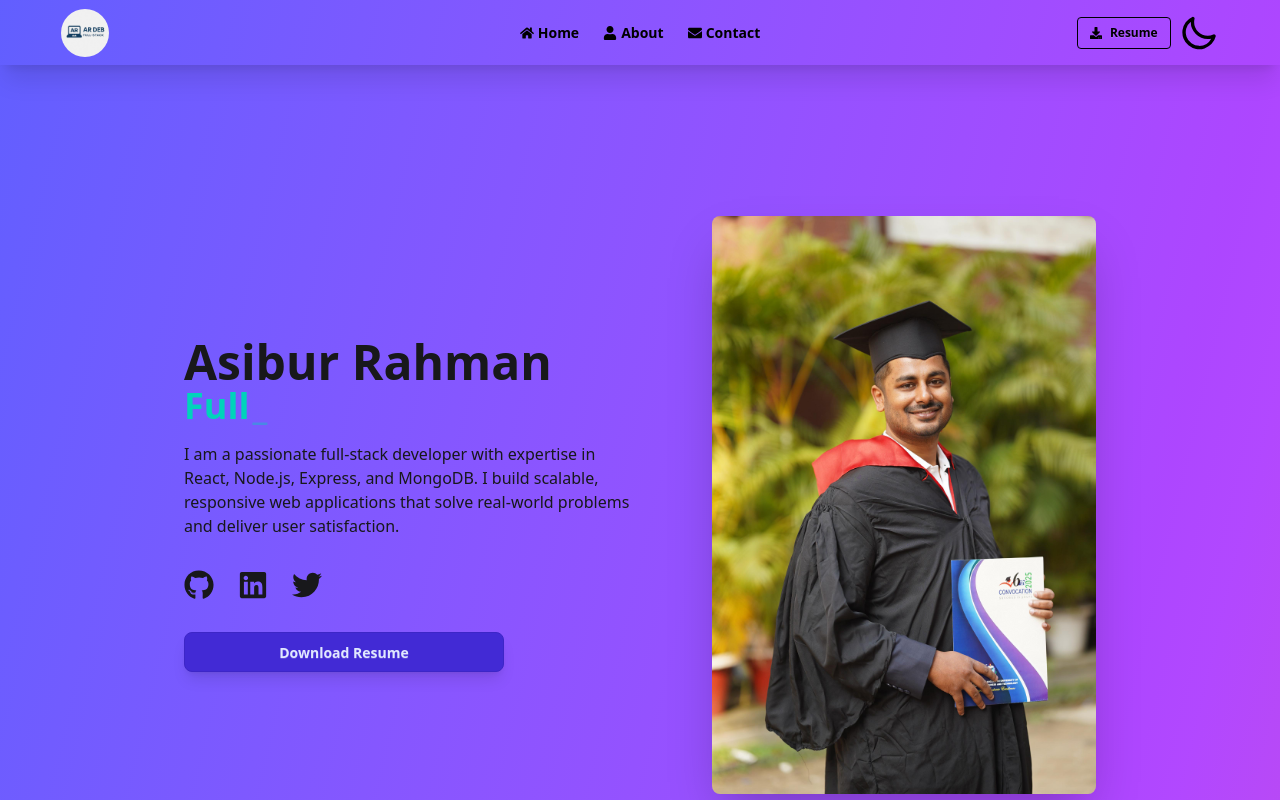
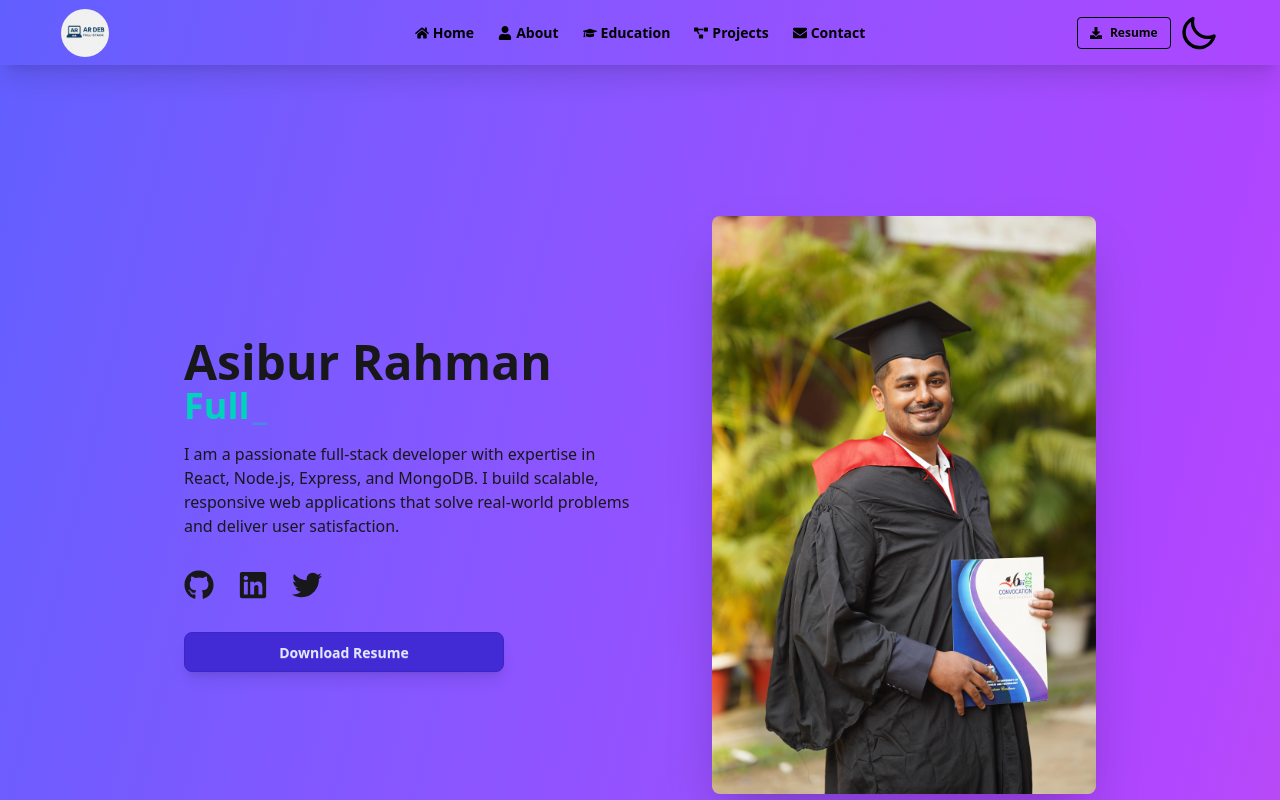
Before and after one commit to asiburrahman/portfolio_react, a React (Vite) app: page / in a window 1280 px wide. Shown: the top 800 px of the page. Built offline with nearby package versions, Linux system fonts and the light colour scheme.

Commit message:
Update resume navbar etc

```diff
--- a/src/componant/Education.jsx
+++ b/src/componant/Education.jsx
@@ -5,6 +5,7 @@ import { FaGraduationCap, FaUniversity, FaCalendarAlt, FaSchool } from 'react-ic
 const EducationCard = ({ delay = 0, children }) => {
   return (
     <motion.div
+      id="education"
       initial={{ opacity: 0, y: 40 }}
       whileInView={{ opacity: 1, y: 0 }}
       viewport={{ once: false, amount: 0.2 }}
--- a/src/componant/Hero.jsx
+++ b/src/componant/Hero.jsx
@@ -44,7 +44,7 @@ const Hero = () => {
             <a href="https://x.com/asibur70" target="_blank" rel="noreferrer" aria-label="Twitter"><FaTwitter /></a>
           </div>
           <a
-            href="/resume.pdf"
+            href="/asibur_rahman.pdf"
             download
             className="btn btn-primary mt-8 w-full max-w-xs mx-auto lg:mx-0 text-center px-6 py-3 rounded-lg shadow-lg hover:shadow-xl transition-shadow duration-300"
           >
--- a/src/componant/Navbar.jsx
+++ b/src/componant/Navbar.jsx
@@ -1,4 +1,5 @@
-import { FaDownload, FaHome, FaUser, FaEnvelope } from "react-icons/fa";
+import { FaDownload, FaHome, FaUser, FaEnvelope,FaGraduationCap,FaProjectDiagram,
+   } from "react-icons/fa";
 import { Link } from "react-router";
 import Theme from "./Theme";
 import { motion } from "framer-motion";
@@ -11,14 +12,33 @@ const scrollToSection = (id) => {
 };
 
 const link = <>
-    <li><button onClick={() => scrollToSection("hero")} className="flex items-center gap-1">
-        <FaHome />Home
-    </button></li>
-    <li><button onClick={() => scrollToSection("about")} className="flex items-center gap-1">
-        <FaUser />About</button></li>
-    <li><button onClick={() => scrollToSection("contacts")} className="flex items-center gap-1">
-        <FaEnvelope />Contact
-    </button></li>
+    <>
+    <li>
+      <button onClick={() => scrollToSection("hero")} className="flex items-center gap-1">
+        <FaHome /> Home
+      </button>
+    </li>
+    <li>
+      <button onClick={() => scrollToSection("about")} className="flex items-center gap-1">
+        <FaUser /> About
+      </button>
+    </li>
+    <li>
+      <button onClick={() => scrollToSection("education")} className="flex items-center gap-1">
+        <FaGraduationCap /> Education
+      </button>
+    </li>
+    <li>
+      <button onClick={() => scrollToSection("project")} className="flex items-center gap-1">
+        <FaProjectDiagram /> Projects
+      </button>
+    </li>
+    <li>
+      <button onClick={() => scrollToSection("contacts")} className="flex items-center gap-1">
+        <FaEnvelope /> Contact
+      </button>
+    </li>
+  </>
 </>
 
 const Navbar = () => (
@@ -54,7 +74,7 @@ const Navbar = () => (
                 </ul>
             </div>
             <div className="navbar-end flex gap-2">
-                <a href="/resume.pdf" download className="btn btn-outline btn-sm flex items-center gap-2">
+                <a href="/asibur_rahman.pdf" download className="btn btn-outline btn-sm flex items-center gap-2">
                     <FaDownload /> Resume
                 </a>
                 <Theme></Theme>
--- a/src/componant/Projects.jsx
+++ b/src/componant/Projects.jsx
@@ -28,7 +28,7 @@ const projects = [
     shortDesc:
       "An application for food sharing with CRUD functionalities and secure user management.",
     liveLink: "https://foodsharing-ce4a2.web.app/",
-    githubLink: "https://github.com/asiburcse/Food-Sharing",
+    githubLink: "https://github.com/asiburrahman/foodNeighbor-fontend",
     challenges:
       "Managing secure user authentication and real-time updates was challenging.",
     futurePlans:
@@ -55,7 +55,7 @@ const projects = [
       "A freelancer platform to post jobs, manage proposals and hire professionals.",
     shortDesc: "Full-stack freelancer marketplace with job posting and bidding.",
     liveLink: "https://react-password-auth.web.app/",
-    githubLink: "https://github.com/asiburcse/FreelanceNation",
+    githubLink: "https://github.com/asiburrahman/freelance-fontend",
     challenges:
       "Implementing secure payments and real-time notifications was complex.",
     futurePlans:
@@ -113,6 +113,7 @@ const Projects = () => {
 
   return (
     <motion.div
+    id="project"
       className="w-11/12 mx-auto my-10"
       initial={{ opacity: 0, y: 50 }}
       whileInView={{ opacity: 1, y: 0 }}
```
Also changed, not shown: 2 other files (tests, documents, lock files or other folders).
